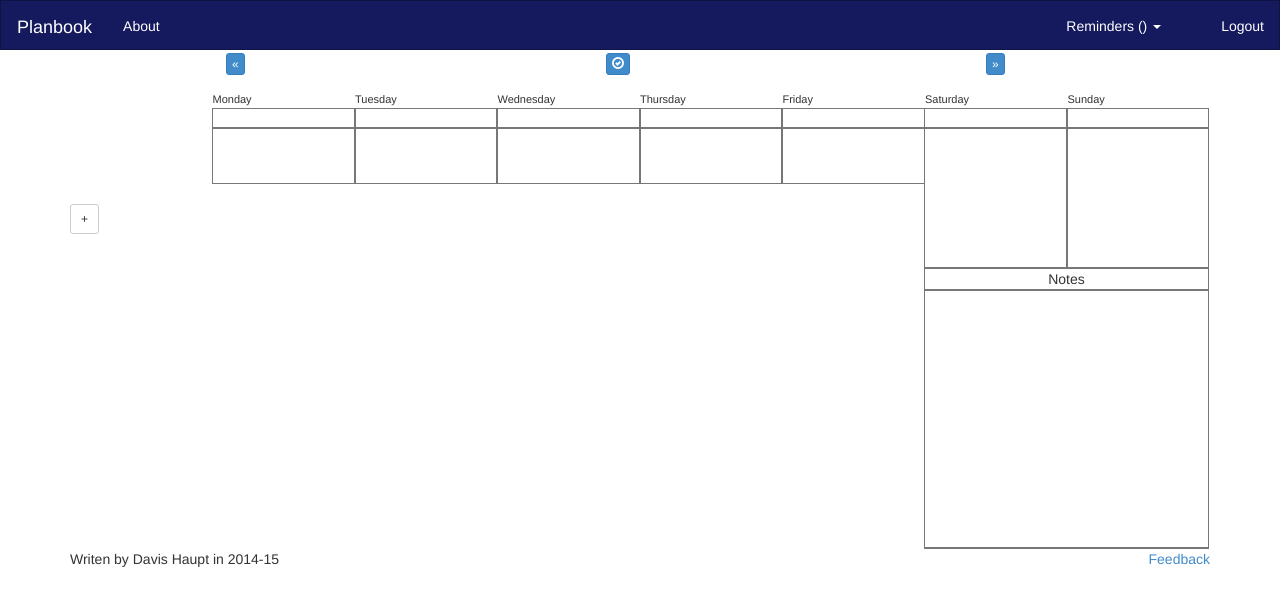
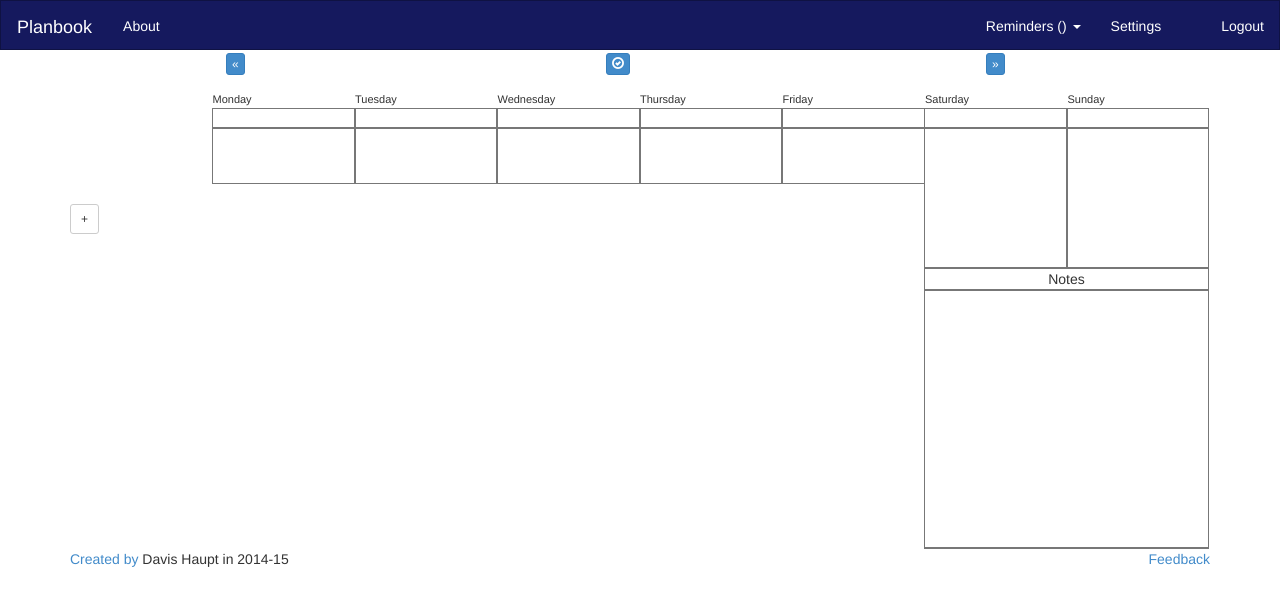
Before and after one commit to davish/Planbook, a website: page views/planner.html in a window 1280 px wide. Drawn offline with Linux system fonts and the light colour scheme; files that its build step writes are made by us from their sources; no server answers; files whose address does not match are found by name.

Commit message:
fixed link to credits page

```diff
--- a/views/planner.html
+++ b/views/planner.html
@@ -41,7 +41,7 @@
             <ul class="dropdown-menu notifications" role="menu">
             </ul>
           </li>
-          <!-- hello -->
+          <li> <a href="/settings">Settings</a></li>
           <li id="username"> <a data-target="#">  </a></li>
           <li id="logoutButton"> <a href="/logout">Logout</a></li>
 
@@ -124,7 +124,7 @@
   </div>
     </div>
     <footer>
-        <p>Writen by Davis Haupt in 2014-15<a style="float:right;" href="/feedback">Feedback</a></p>
+        <p><a href="/about">Created by</a> Davis Haupt in 2014-15<a style="float:right;" href="/feedback">Feedback</a></p>
     </footer>
   </div> <!-- Container -->
 
```
Also changed, not shown: views/homepage.html (+1 -1 lines).
